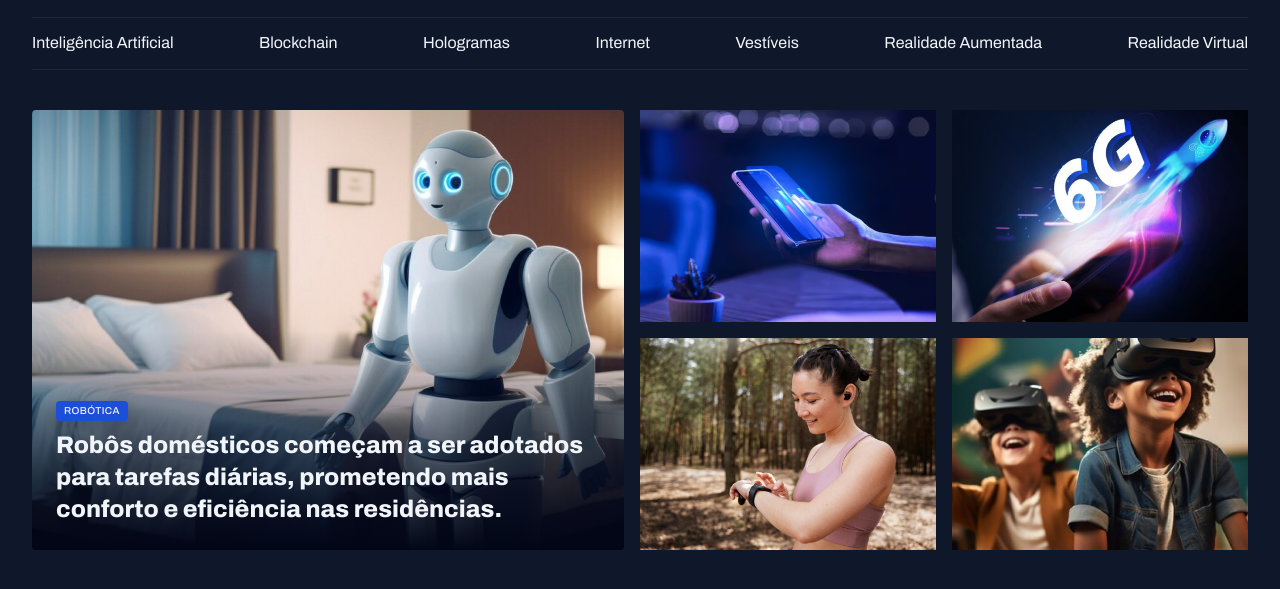
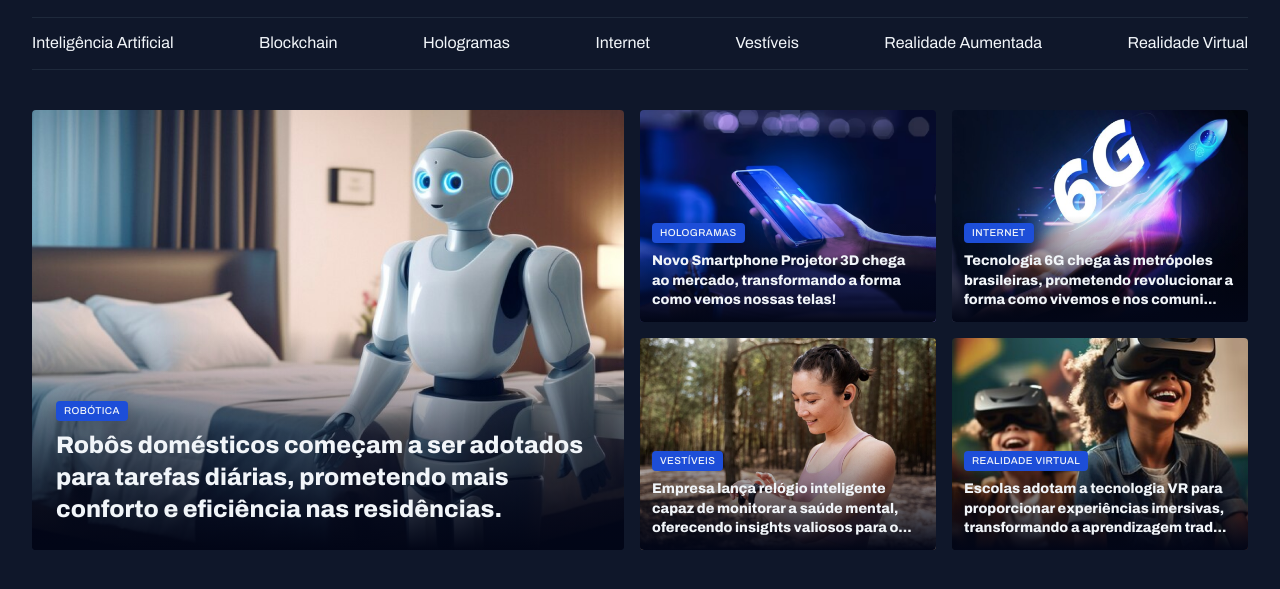
Before and after one commit to alexprado2/portaldenoticias, a plain HTML site: page index.html in a window 1280 px wide. Shown: the part 45-634 px from the top of the page. Drawn offline with Linux system fonts and the light colour scheme.

Commit message:
finishing highlights section

```diff
--- a/index.html
+++ b/index.html
@@ -40,7 +40,7 @@
     <main class="grid container">
         <section id="featured" class="grid grid-flow-col gap-16">
             <figure class="card">
-                <img src="assets/img/Image01.jpg" alt="Imagem01">
+                <img src="assets/img/Image01.jpg" alt="Robôs domésticos começam a ser adotados para tarefas diárias, prometendo mais conforto e eficiência nas residências.">
 
                 <figcaption>
                     <span class="contant-tag">robótica</span>
@@ -49,19 +49,38 @@
             </figure>
 
             <div class="grid grid-cols-2 gap-16">
-                <img src="assets/img/Image02.jpg" alt="Imagem02">
 
-                <div>
-                    <img src="assets/img/Image03.jpg" alt="Imagem03">
-                </div>
+                <figure class="card">
+                    <img src="assets/img/Image02.jpg" alt="Novo Smartphone Projetor 3D chega ao mercado, transformando a forma como vemos nossas telas!">
+                    <figcaption>
+                        <span class="contant-tag">Hologramas</span>
+                        <h2 class="text-lg">Novo Smartphone Projetor 3D chega ao mercado, transformando a forma como vemos nossas telas!</h2>
+                    </figcaption>
+                </figure>
 
-                <div>
-                    <img src="assets/img/Image04.jpg" alt="Imagem04">
-                </div>
+                <figure class="card">
+                    <img src="assets/img/Image03.jpg" alt="Tecnologia 6G chega às metrópoles brasileiras, prometendo revolucionar a forma como vivemos e nos comunicamos.">
+                    <figcaption>
+                        <span class="contant-tag">Internet</span>
+                        <h2 class="text-lg">Tecnologia 6G chega às metrópoles brasileiras, prometendo revolucionar a forma como vivemos e nos comuni...</h2>
+                    </figcaption>
+                </figure>
 
-                <div>
-                    <img src="assets/img/Image05.jpg" alt="Imagem05">
-                </div>
+                <figure class="card">
+                    <img src="assets/img/Image04.jpg" alt="Empresa lança relógio inteligente capaz de monitorar a saúde mental, oferecendo insights valiosos para o bem-estar pessoal.">
+                    <figcaption>
+                        <span class="contant-tag">Vestíveis</span>
+                        <h2 class="text-lg">Empresa lança relógio inteligente capaz de monitorar a saúde mental, oferecendo insights valiosos para o...</h2>
+                    </figcaption>
+                </figure>
+
+                <figure class="card">
+                    <img src="assets/img/Image05.jpg" alt="Escolas adotam a tecnologia VR para proporcionar experiências imersivas, transformando a aprendizagem tradicional">
+                    <figcaption>
+                        <span class="contant-tag">Realidade Virtual</span>
+                        <h2 class="text-lg">Escolas adotam a tecnologia VR para proporcionar experiências imersivas, transformando a aprendizagem trad...</h2>
+                    </figcaption>
+                </figure>
 
             </div>
         </section>
--- a/styles/sections.css
+++ b/styles/sections.css
@@ -28,6 +28,10 @@
 
         padding: 24px;
 
+        &:has(.text-lg) {
+            padding: 12px;
+        }
+
         h2 {
             margin-top: 8px;
         }
```
